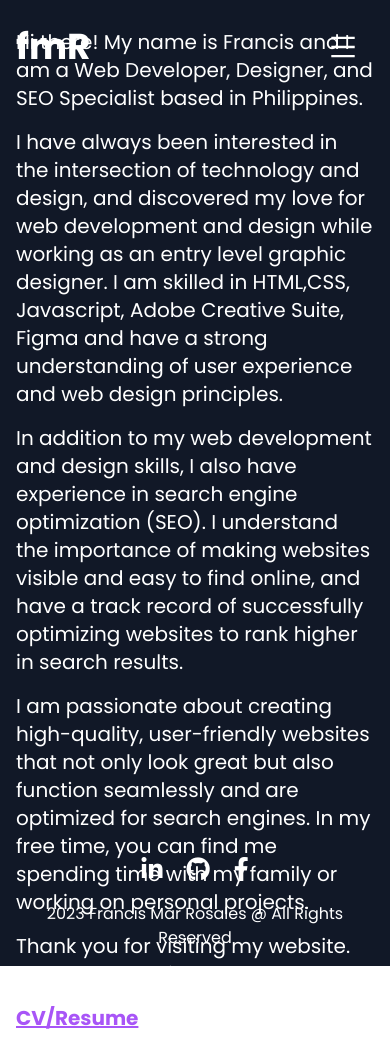
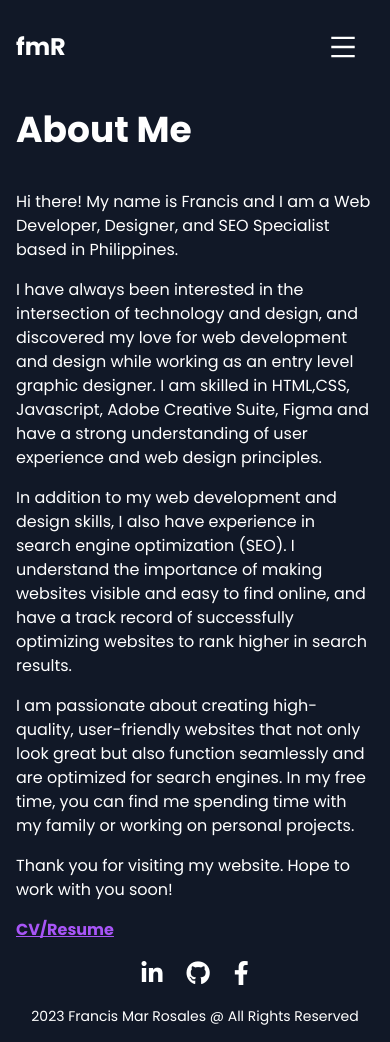
Before and after one commit to kitdea/next-tailwindcss-keithdev, a Next.js app: page /About in a window 390 px wide. Built offline with nearby package versions, Linux system fonts and the light colour scheme.

Commit message:
fixed all pages min height

```diff
--- a/src/components/Footer.js
+++ b/src/components/Footer.js
@@ -8,7 +8,7 @@ const Footer = () => {
         <div className='mx-3 text-2xl'><a href=""><i className="fa-brands fa-github"></i></a></div>
         <div className='mx-3 text-2xl'><a href=""><i className="fa-brands fa-facebook-f"></i></a></div>
       </div>
-      <div className='text-center p-4'>
+      <div className='text-center p-4 text-sm'>
         <p>2023 Francis Mar Rosales @ All Rights Reserved</p>
       </div>
     </div>
--- a/src/components/Header.js
+++ b/src/components/Header.js
@@ -29,7 +29,7 @@ const Header = () => {
     <div style={{backgroundColor: `${color}`}} className='left-0 top-0 w-full z-10 ease-in duration-300'>
       <div className='container m-w-[1240px] m-auto flex justify-between items-center p-4 text-white'>
         <Link href='/'>
-          <h1 style={{color: `${textColor}`}} className='font-bold text-4xl'>fmR</h1>
+          <h1 style={{color: `${textColor}`}} className='font-bold  text-2xl md:text-4xl'>fmR</h1>
         </Link>
         <ul style={{color: `${textColor}`}} className='hidden md:flex'>
           <li className='p-4 text-xl'>
@@ -47,26 +47,26 @@ const Header = () => {
         </ul>
 
         {/* Mobile Button*/}
-        <div onClick={handleNav} className='block md:hidden z-10 p-4 cursor-pointer'>
+        <div onClick={handleNav} className='block md:hidden z-20 p-4 cursor-pointer'>
           {nav ? <AiOutlineClose size={30} style={{color: `${textColor}`}} /> : <AiOutlineMenu size={30} style={{color: `${textColor}`}} />}
         </div>
         {/* Mobile Menu */}
         <div className={
           nav
-            ? 'md:hidden absolute top-0 left-0 right-0 bottom-0 flex justify-center items-center w-full h-screen bg-gray-900 text-center ease-in duration-300'
-            : 'md:hidden absolute top-0 left-[-200%] right-0 bottom-0 flex justify-center items-center w-full h-screen bg-grey text-center ease-in duration-300'
+            ? 'md:hidden absolute top-0 left-0 right-0 bottom-0 flex justify-center items-center w-full h-full md:h-5/6 bg-gray-900 text-center ease-in duration-300 z-10'
+            : 'md:hidden absolute top-0 left-[-200%] right-0 bottom-0 flex justify-center items-center w-full h-full md:h-5/6 bg-gray-900 text-center ease-in duration-300 z-10'
         }>
           <ul>
-            <li className='p-4 text-4xl hover:text-gray-300'>
+            <li className='p-4 text-2xl hover:text-gray-300'>
               <Link href='/'>Home</Link>
             </li>
-            <li className='p-4 text-4xl hover:text-gray-300'>
+            <li className='p-4 text-2xl hover:text-gray-300'>
               <Link href='/About'>About</Link>
             </li>
-            <li className='p-4 text-4xl hover:text-gray-300'>
+            <li className='p-4 text-2xl hover:text-gray-300'>
               <Link href='/Work'>Work</Link>
             </li>
-            <li className='p-4 text-4xl hover:text-gray-300'>
+            <li className='p-4 text-2xl hover:text-gray-300'>
               <Link href='/Contact'>Contact</Link>
             </li>
           </ul>
--- a/src/components/Hero.js
+++ b/src/components/Hero.js
@@ -2,13 +2,13 @@ import Link from 'next/link'
 
 const Hero = ({ headingTitle, message }) => {
   return (
-    <div className='container p-4 m-auto flex items-center align-middle h-[90vh] bg-fixed bg-cover bg-center'>
+    <div className='container p-4 m-auto flex items-center align-middle h-[60vh] md:h-[80vh] bg-fixed bg-cover bg-center'>
       {/* overlay */}
       <div className=''/>
       <div className='text-white z-[8]'>
-        <h2 className='text-7xl md:text-8xl font-bold'>{headingTitle}</h2>
-        <p className='py-5 text-3xl'>{message}</p>
-        <button className='text-2xl px-8 py-2 border hover:border-purple-500 hover:text-purple-500'>
+        <h2 className='text-6xl md:text-8xl font-bold'>{headingTitle}</h2>
+        <p className='py-5 text-1xl md:text-2xl'>{message}</p>
+        <button className='text-1xl px-8 py-2 border hover:border-purple-500 hover:text-purple-500'>
           <Link href='/Contact'>Get Started</Link>
         </button>
       </div>
--- a/src/pages/About.js
+++ b/src/pages/About.js
@@ -10,27 +10,27 @@ const About = () => {
         <link rel="icon" href="/favicon.ico" />
       </Head>
 
-      <div className="container p-4 text-white m-auto flex flex-col align-middle justify-center h-[90vh] bg-fixed">
+      <div className="container p-4 text-white m-auto flex flex-col align-middle md:justify-center h-full md:h-[80vh] bg-fixed">
       <div>
-        <h1 className="text-7xl md:text-7xl font-bold mb-10">About Me</h1>
-        <p className="text-xl mb-4">
+        <h1 className="text-4xl md:text-7xl font-bold mb-10">About Me</h1>
+        <p className="text-base md:text-lg mb-4">
           Hi there! My name is Francis and I am a Web Developer, Designer, and SEO Specialist based in Philippines.
         </p>
-        <p className="text-xl mb-4">
+        <p className="text-base md:text-lg mb-4">
           I have always been interested in the intersection of technology and design, and discovered my love for web development and design while working as an entry level graphic designer. I am skilled in HTML,CSS, Javascript, Adobe Creative Suite, Figma and have a strong understanding of user experience and web design principles.
         </p>
-        <p className="text-xl mb-4">
+        <p className="text-base md:text-lg mb-4">
           In addition to my web development and design skills, I also have experience in search engine optimization (SEO). I understand the importance of making websites visible and easy to find online, and have a track record of successfully optimizing websites to rank higher in search results.
         </p>
-        <p className="text-xl mb-4">
+        <p className="text-base md:text-lg mb-4">
           I am passionate about creating high-quality, user-friendly websites that not only look great but also function seamlessly and are optimized for search engines. In my free time, you can find me spending time with my family or working on personal projects.
         </p>
-        <p className="text-xl mb-4">
+        <p className="text-base md:text-lg mb-4">
           Thank you for visiting my website. Hope to work with you soon!
         </p>
 
           <div>
-            <p className='text-xl text-purple-500 underline'><span className='font-bold'><Link href='/Resume'>CV/Resume</ Link></span></p>
+            <p className='text-base md:text-lg text-purple-500 underline'><span className='font-bold'><Link href='/Resume'>CV/Resume</ Link></span></p>
           </div>
         </div>
       </div>
--- a/src/pages/Contact.js
+++ b/src/pages/Contact.js
@@ -10,11 +10,11 @@ const Contact = () => {
         <link rel="icon" href="/favicon.ico" />
       </Head>
 
-      <div className="container p-4 text-white m-auto flex flex-col align-middle justify-center h-[90vh] bg-fixed">
+      <div className="container p-4 text-white m-auto flex flex-col align-middle justify-center h-[60vh] md:h-[80vh] bg-fixed">
         <div>
-          <h1 className="text-7xl md:text-7xl font-bold mb-10">Contact</h1>
-          <h2 className='text-2xl'><span className="font-bold">WhatsApp:</span> <span className="cursor-pointer hover:text-purple-500">+63 995 876-6249</span></h2>
-          <h3 className='text-2xl'><span className="font-bold">Email:</span> <a className="hover:text-purple-500" href="mailto:francismarrosales@gmail.com">francismarrosales@gmail.com</a></h3>
+          <h1 className="text-4xl md:text-7xl font-bold mb-10">Contact</h1>
+          <h2 className='text-base md:text-lg'><span className="font-bold">WhatsApp:</span> <span className="cursor-pointer hover:text-purple-500">+63 995 876-6249</span></h2>
+          <h3 className='text-base md:text-lg'><span className="font-bold">Email:</span> <a className="hover:text-purple-500" href="mailto:francismarrosales@gmail.com">francismarrosales@gmail.com</a></h3>
         </div>
       </div>
     </div>
--- a/src/pages/Work.js
+++ b/src/pages/Work.js
@@ -9,7 +9,7 @@ const Work = () => {
         <link rel="icon" href="/favicon.ico" />
       </Head>
 
-      <div className="container text-white m-auto flex flex-col align-middle justify-center h-[90vh] bg-fixed p-4">
+      <div className="container text-white m-auto flex flex-col align-middle justify-center h-[80vh] bg-fixed p-4">
         <div>
           <h1 className='text-7xl md:text-7xl font-bold mb-10'>Project</h1>
         </div>
```
